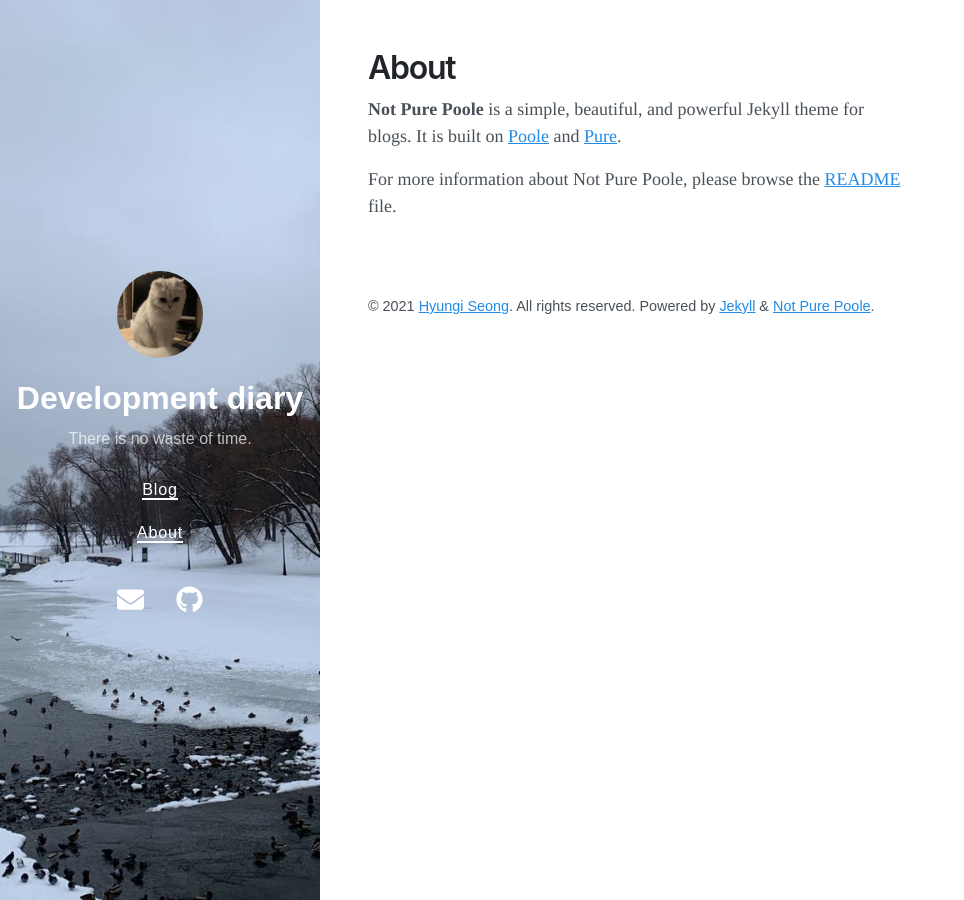
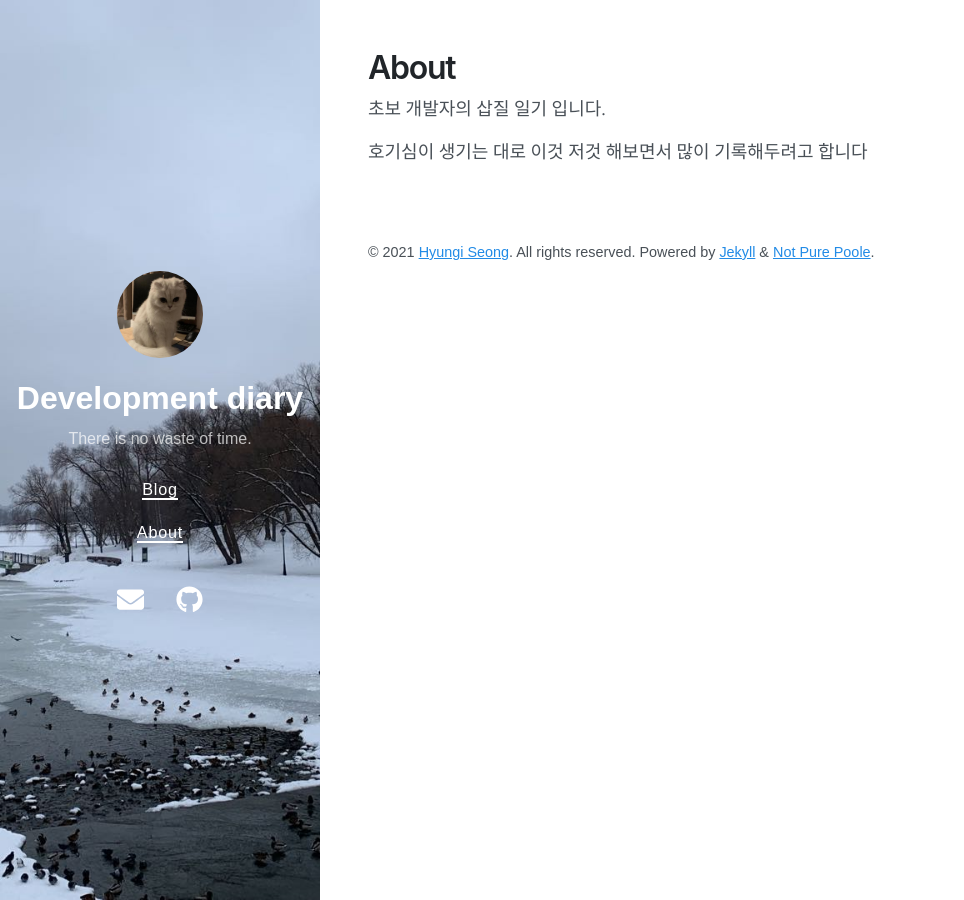
Before and after one commit to hyungi/hyungi.github.io, a Jekyll site: the page built from about.md, in a window 1280 px wide. Shown: the whole page, without its empty margins (0-964 px from the left). Built offline with Jekyll 4.4.1, drawn with Linux system fonts in a browser that asks for light colours; nearby versions of some CDN libraries.

Commit message:
Update about page

```diff
--- a/about.md
+++ b/about.md
@@ -3,6 +3,6 @@ layout: page
 title: About
 ---
 
-**Not Pure Poole** is a simple, beautiful, and powerful Jekyll theme for blogs. It is built on [Poole](https://github.com/poole/poole) and [Pure](https://purecss.io/).
+초보 개발자의 삽질 일기 입니다.
 
-For more information about Not Pure Poole, please browse the [README](https://github.com/vszhub/not-pure-poole) file.
+호기심이 생기는 대로 이것 저것 해보면서 많이 기록해두려고 합니다
```
Also changed, not shown: 1 other file.
